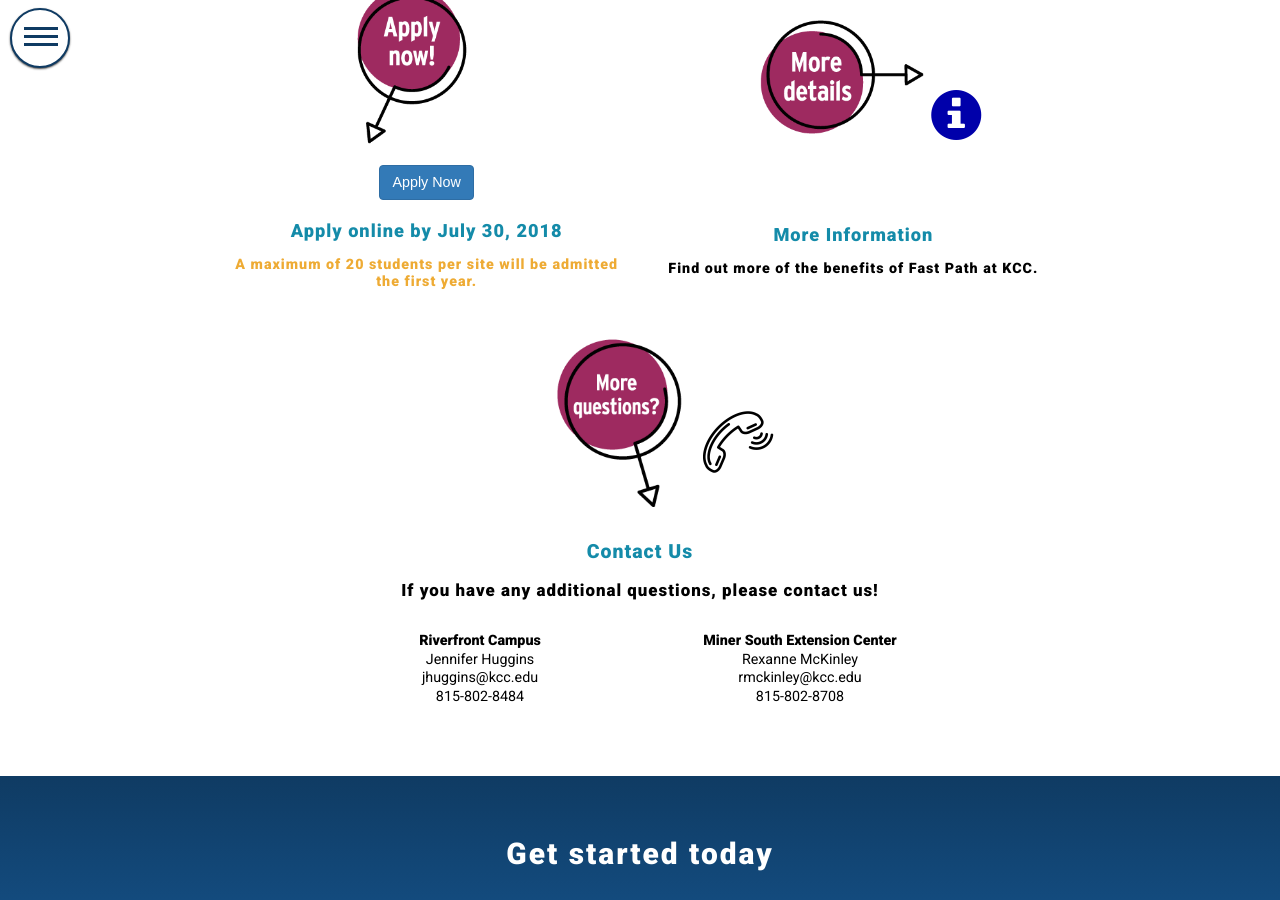
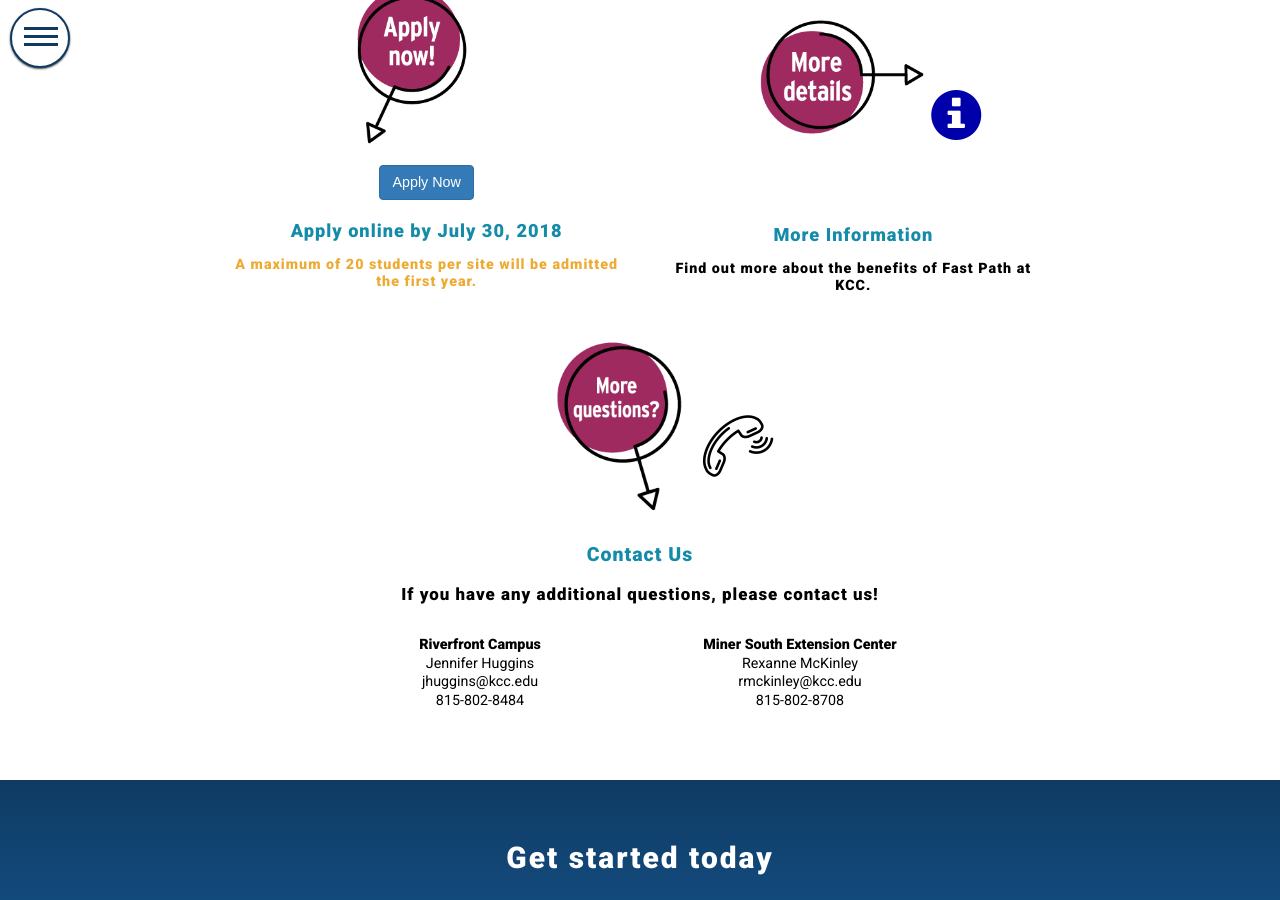
Before and after one commit to wdzajicek/jekyll-kcc-fastpath_img-zoom, a Jekyll site: the page built from index.md, in a window 1280 px wide and 900 px high, scrolled down 1437 px. Built offline with Jekyll 4.4.1, drawn with Linux system fonts in a browser that asks for light colours; nearby versions of some CDN libraries.

Commit message:
Text edit request by Kari. Change 'more of the benefits...' to more about the benefits..'

```diff
--- a/_includes/more.html
+++ b/_includes/more.html
@@ -1,5 +1,5 @@
 <div class="col-lg-4 back-white more-z">
   <h2 class="text-center glyph"><a href="details.html"><span><img src="img/more.png" alt="Circle icon that says &quot;More questions?&quot; with an arrow pointing to the right." class="info-pos more-pos"><span class="glyphicon glyphicon-info-sign glyph-big abso"></span></span></a></h2>
   <a href="details.html"><h2 class="intro2 text-center more-down">More Information</h2></a>
-  <p class="intro-p">Find out more of the benefits of Fast Path at KCC.</p>
+  <p class="intro-p">Find out more about the benefits of Fast Path at KCC.</p>
 </div>
```
